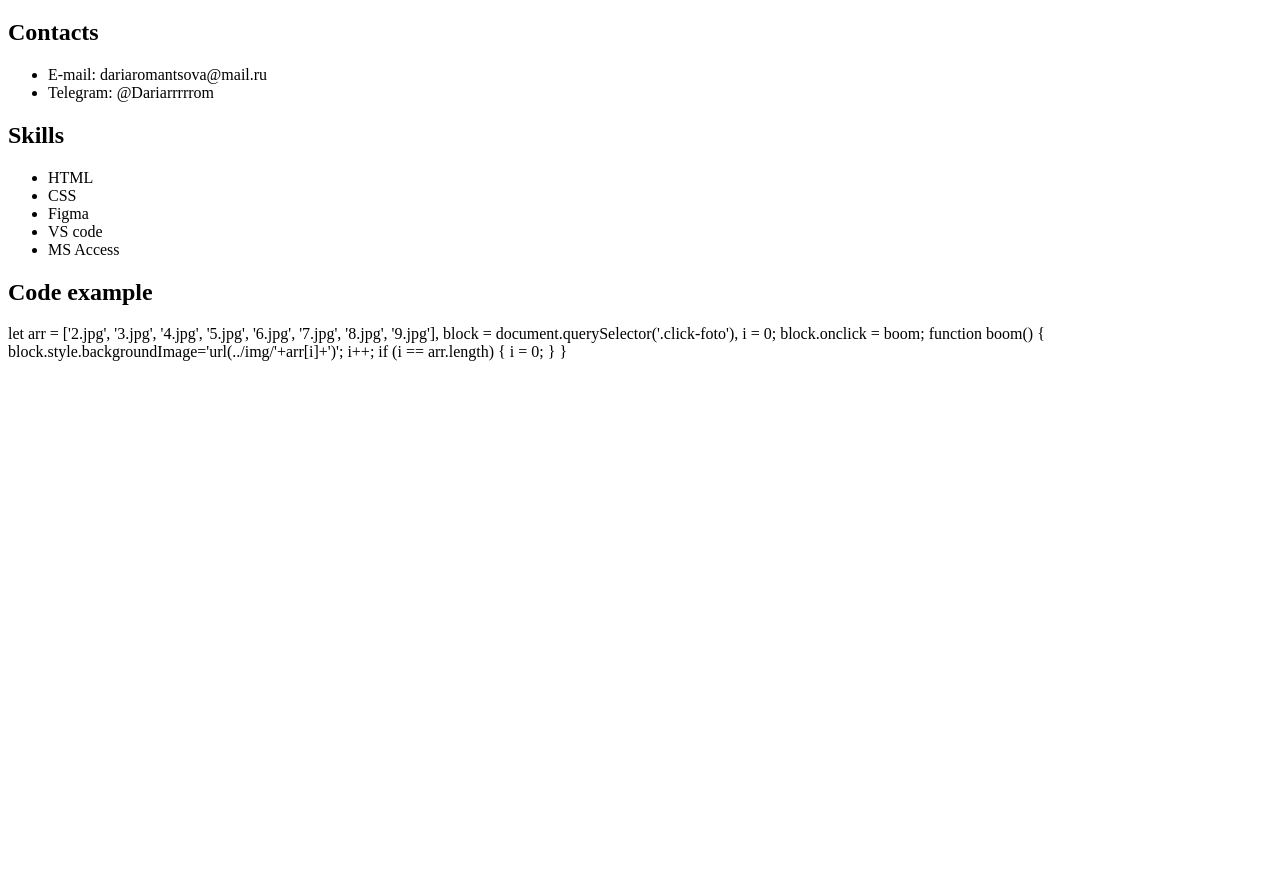
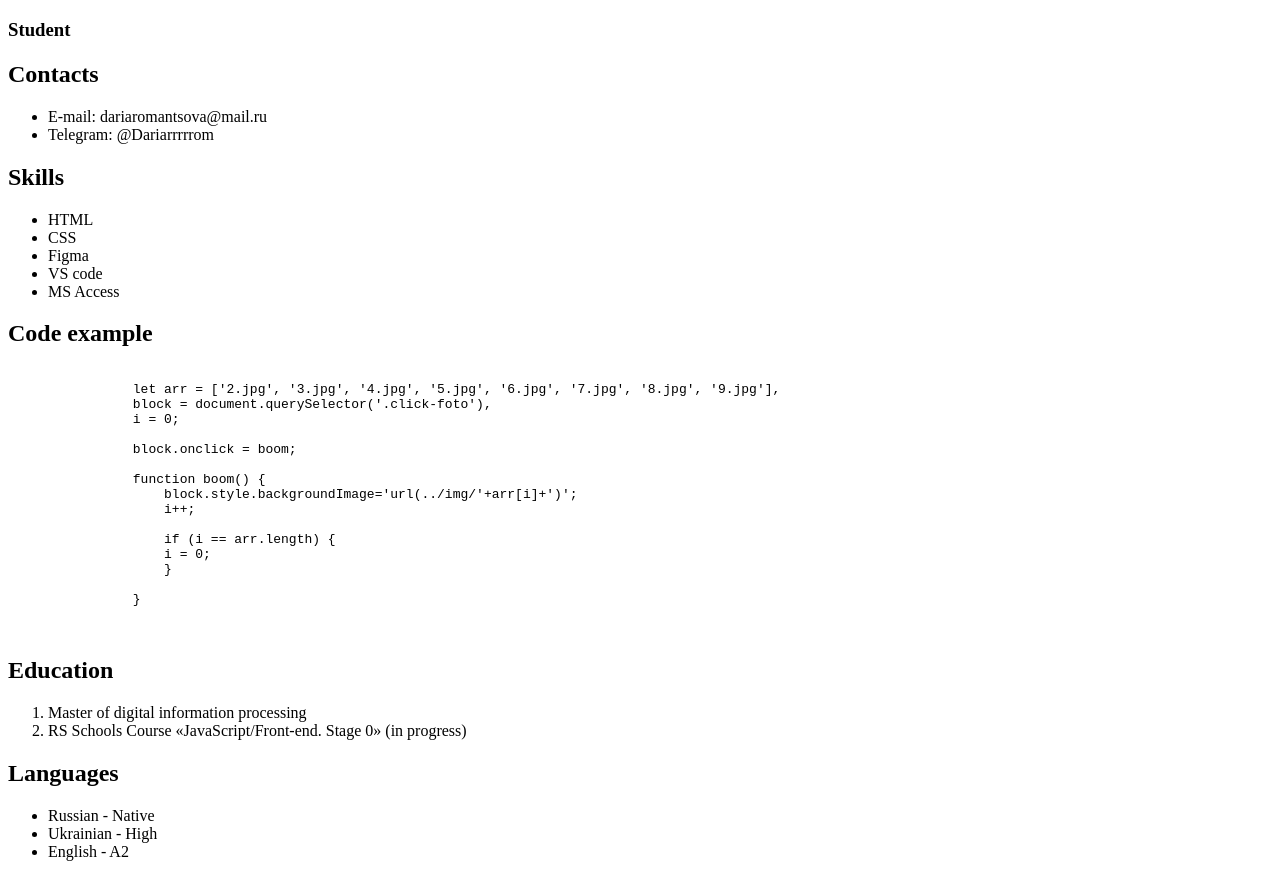
Before and after one commit to Dariar77/rsschool-cv, a plain HTML site: page index.html in a window 1280 px wide. Shown: the part 105-982 px from the top of the page. Before the commit the page ends 800 px from the top, so only its background shows below. Drawn offline with Linux system fonts and the light colour scheme.

Commit message:
feat: added main part

```diff
--- a/index.html
+++ b/index.html
@@ -21,6 +21,7 @@
              <div class="aboutme">
                 <img src="" alt="foto">
                 <h1>Daria Romantsova</h1>
+                <h3>Student</h3>
             </div>
         </div>
     </header>
@@ -45,7 +46,8 @@
             </section>
             <section class="code">
                 <h2>Code example</h2>
-                <p>
+                <pre>
+                    <code>
                 let arr = ['2.jpg', '3.jpg', '4.jpg', '5.jpg', '6.jpg', '7.jpg', '8.jpg', '9.jpg'],
                 block = document.querySelector('.click-foto'),
                 i = 0;
@@ -61,12 +63,24 @@
                     }
 
                 }
-                </p>
+                    </code>
+                </pre>
             </section>
             <section class="Education">
-
+                <h2>Education</h2>
+                <ol>
+                    <li>Master of digital information processing</li>
+                    <li>RS Schools Course «JavaScript/Front-end. Stage 0» (in progress)</li>
+                </ol>
             </section>
-
+            <section class="Languages">
+                <h2>Languages</h2>
+                <ul>
+                    <li>Russian - Native</li>
+                    <li>Ukrainian - High</li>
+                    <li>English - A2</li>
+                </ul>
+            </section>
         </div>
     </main>
     <footer>
```
